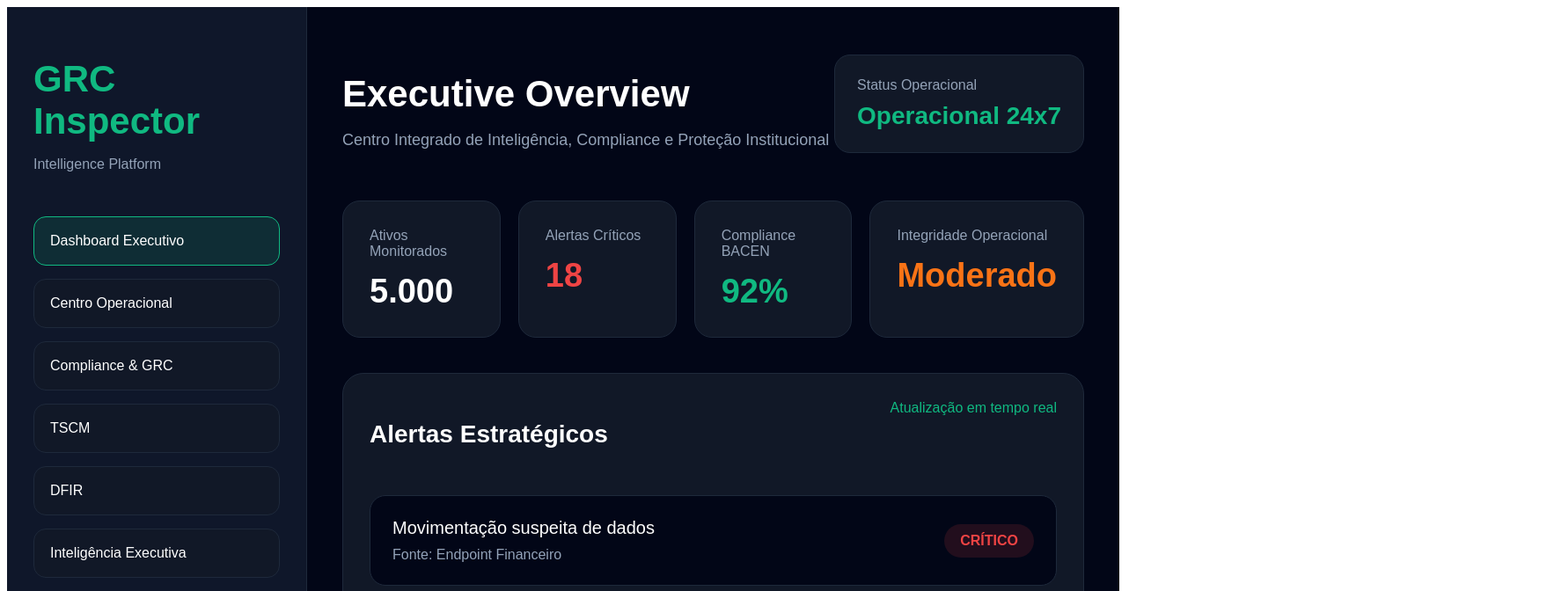
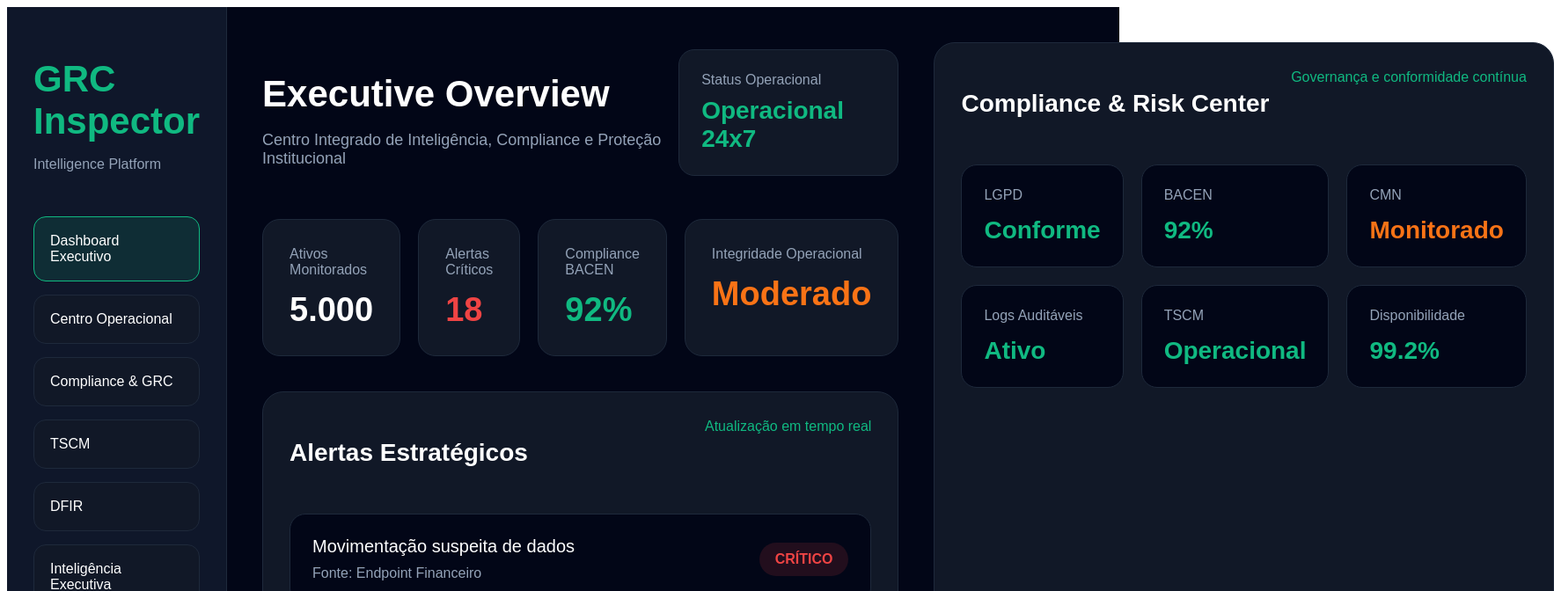
Before and after one commit to sandrosantossouza2026/grc-inspector-2026, a React (Vite) app: page / in a window 1280 px wide. Shown: the top 672 px of the page at 88% size, 1766 px wide, since content can reach past the window. Built offline with nearby package versions, Linux system fonts and the light colour scheme.

Commit message:
Update App.tsx

```diff
--- a/App.tsx
+++ b/App.tsx
@@ -434,7 +434,121 @@ export default function App() {
 
 </div>
       </div>
+{/* COMPLIANCE & RISK CENTER */}
 
+<div
+  style={{
+    marginTop: "40px",
+    background: "#111827",
+    padding: "30px",
+    borderRadius: "24px",
+    border: "1px solid #1E293B"
+  }}
+>
+
+  <div
+    style={{
+      display: "flex",
+      justifyContent: "space-between",
+      marginBottom: "30px"
+    }}
+  >
+
+    <h2
+      style={{
+        fontSize: "28px"
+      }}
+    >
+      Compliance & Risk Center
+    </h2>
+
+    <div
+      style={{
+        color: "#10B981"
+      }}
+    >
+      Governança e conformidade contínua
+    </div>
+
+  </div>
+
+  <div
+    style={{
+      display: "grid",
+      gridTemplateColumns: "repeat(3, 1fr)",
+      gap: "20px"
+    }}
+  >
+
+    {[
+      {
+        title: "LGPD",
+        status: "Conforme",
+        color: "#10B981"
+      },
+      {
+        title: "BACEN",
+        status: "92%",
+        color: "#10B981"
+      },
+      {
+        title: "CMN",
+        status: "Monitorado",
+        color: "#F97316"
+      },
+      {
+        title: "Logs Auditáveis",
+        status: "Ativo",
+        color: "#10B981"
+      },
+      {
+        title: "TSCM",
+        status: "Operacional",
+        color: "#10B981"
+      },
+      {
+        title: "Disponibilidade",
+        status: "99.2%",
+        color: "#10B981"
+      }
+    ].map((item, index) => (
+
+      <div
+        key={index}
+        style={{
+          background: "#020617",
+          padding: "25px",
+          borderRadius: "18px",
+          border: "1px solid #1E293B"
+        }}
+      >
+
+        <div
+          style={{
+            color: "#94A3B8",
+            marginBottom: "15px"
+          }}
+        >
+          {item.title}
+        </div>
+
+        <div
+          style={{
+            fontSize: "28px",
+            fontWeight: "bold",
+            color: item.color
+          }}
+        >
+          {item.status}
+        </div>
+
+      </div>
+
+    ))}
+
+  </div>
+
+</div>
     </div>
   );
 }
```
